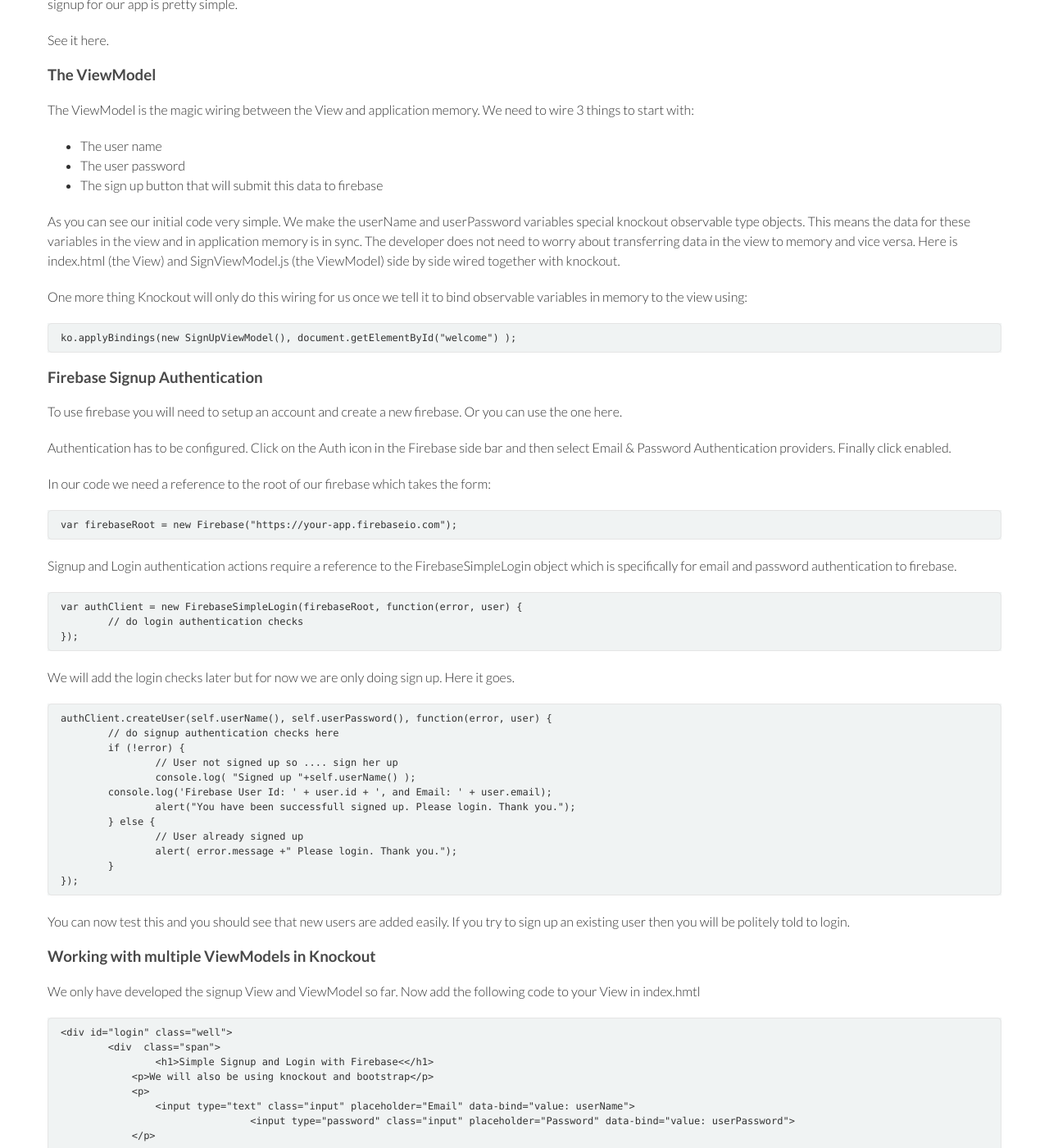
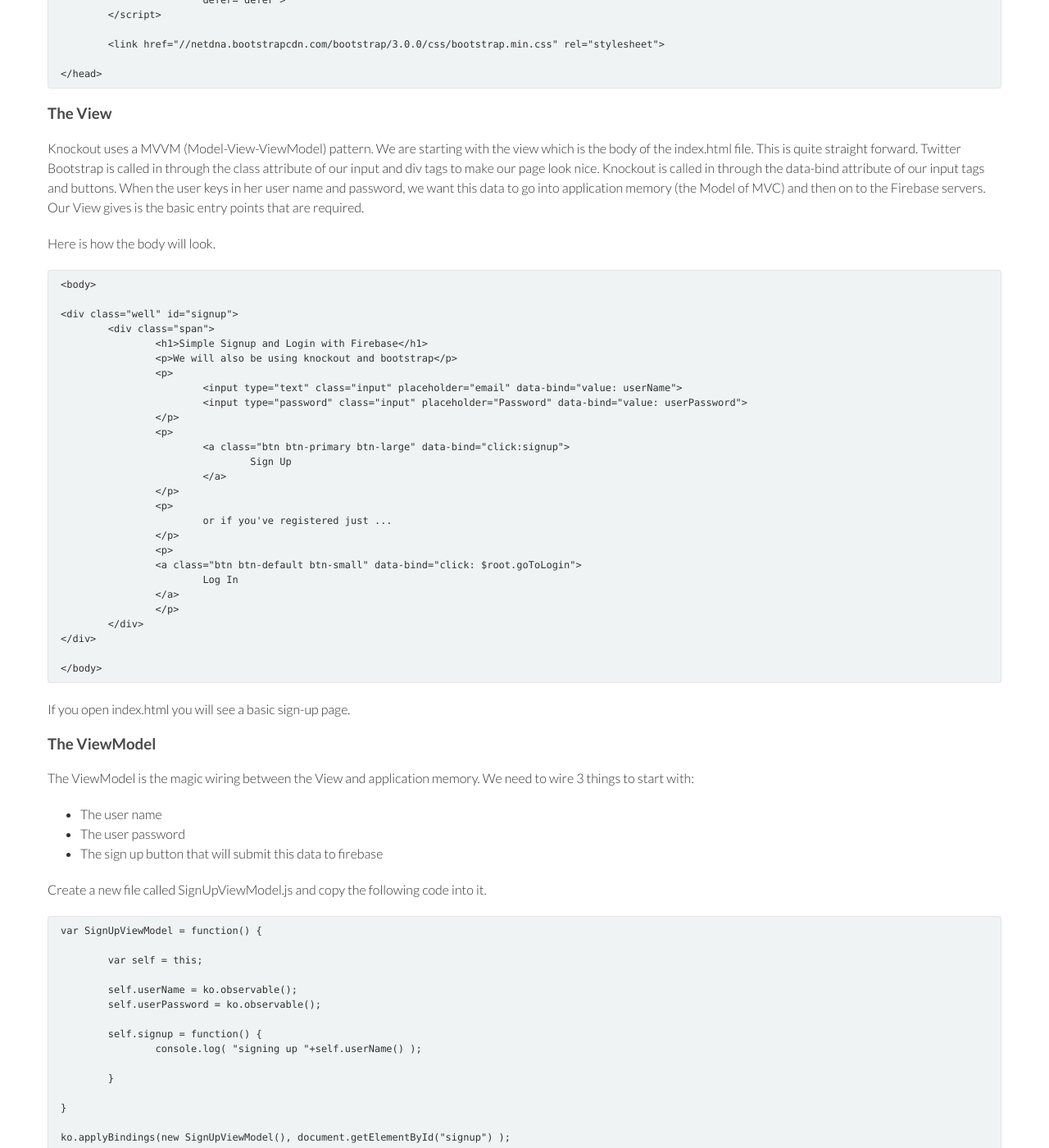
Before and after one commit to nigelkelly/nigelkelly.github.io, a Jekyll site: the page built from super-simple-signup-and-signin-with-firebase-and-knockout.md, in a window 1280 px wide and 1400 px high, scrolled down 914 px. Shown: the whole window at 82% size. Built offline with Jekyll 4.4.1, drawn with Linux system fonts in a browser that asks for light colours; a script that is not in the unit is left out; comment, search, counter and statistics services are not loaded; some of the changed text lies outside the part shown.

Commit message:
auth post

```diff
--- a/super-simple-signup-and-signin-with-firebase-and-knockout.md
+++ b/super-simple-signup-and-signin-with-firebase-and-knockout.md
@@ -15,7 +15,7 @@
 
 ### Setting up index.html
 
-We will get the javascript libraries we need using script tags. I cannot stand requirejs. It is too complex for my needs. If I ever work on a big app then I will look into using it but I cannot see the need for it in hobby apps.
+We will get the javascript libraries we need using script tags. I find requirejs is too complex for my needs. So I will set up the javascript and css through my head tags.
 
 So here are the scripts we need:
 * Knockout - so I can bind my application memory to my html view in an organised and simple way
@@ -25,18 +25,66 @@
 
 And then throw in bootstrap so it will look presentable.
 
-Here is how it looks.
+Here is how the head in index.hmtl looks.
+
+	<head>
+
+		<script type='text/javascript'
+				src="http://ajax.aspnetcdn.com/ajax/knockout/knockout-2.2.1.js">
+		</script>
+		<script type='text/javascript'
+				src='https://cdn.firebase.com/v0/firebase.js'>
+		</script>
+		<script type='text/javascript'
+				src='https://cdn.firebase.com/v0/firebase-simple-login.js'>
+		</script>
+		<script type='text/javascript'
+				src="js/SignUpViewModel.js"
+				defer="defer">
+		</script>
+
+		<link href="//netdna.bootstrapcdn.com/bootstrap/3.0.0/css/bootstrap.min.css" rel="stylesheet">
+
+	</head>
+
 
 ### The View
 
 Knockout uses a MVVM (Model-View-ViewModel) pattern. We are starting with the view which is the body of the index.html file. This is quite straight forward.
 Twitter Bootstrap is called in through the class attribute of our input and div tags to make our page look nice. Knockout is called in through the data-bind attribute of our input tags and buttons. When the user keys in her user name and password, we want this data to go into application memory (the Model of MVC) and then on to the Firebase servers. Our View gives is the basic entry points that are required.
 
-### The Model
+Here is how the body will look.
 
-The Model is the data structure that we will hold in app memory so that the user can talk to firebase via the medium of our app views. The model for a new user that wishes to signup for our app is pretty simple.
 
-See it here.
+	<body>
+
+	<div class="well" id="signup">
+		<div class="span">
+			<h1>Simple Signup and Login with Firebase</h1>
+			<p>We will also be using knockout and bootstrap</p>
+			<p>
+				<input type="text" class="input" placeholder="email" data-bind="value: userName">
+				<input type="password" class="input" placeholder="Password" data-bind="value: userPassword">
+			</p>
+			<p>
+				<a class="btn btn-primary btn-large" data-bind="click:signup">
+					Sign Up
+				</a>
+			</p>
+			<p>
+				or if you've registered just ...
+			</p>
+			<p>
+			<a class="btn btn-default btn-small" data-bind="click: $root.goToLogin">
+				Log In
+			</a>
+			</p>
+		</div>
+	</div>
+
+	</body>
+
+If you open index.html you will see a basic sign-up page.
 
 ### The ViewModel
 
@@ -45,14 +93,30 @@
 * The user password
 * The sign up button that will submit this data to firebase
 
-As you can see our initial code very simple. We make the userName and userPassword variables special knockout observable type objects. This means the data for these variables in the view and in application memory is in sync. The developer does not need to worry about transferring data in the view to memory and vice versa. Here is index.html (the View) and SignViewModel.js (the ViewModel) side by side wired together with knockout.
+Create a new file called SignUpViewModel.js and copy the following code into it.
 
 
+	var SignUpViewModel = function() {
 
-One more thing Knockout will only do this wiring for us once we tell it to bind observable variables in memory to the view using:
+		var self = this;
 
-	ko.applyBindings(new SignUpViewModel(), document.getElementById("welcome") );
+		self.userName = ko.observable();
+		self.userPassword = ko.observable();
 
+		self.signup = function() {
+			console.log( "signing up "+self.userName() );
+
+		}
+
+	}
+
+	ko.applyBindings(new SignUpViewModel(), document.getElementById("signup") );
+
+Now fire up index.html in your browser. Fill out your user name and click sign-up. Nothing will happen other than the user-name getting logged to the console. This verifies knockout is working. We still need to implement firebase authentication.
+
+As you can see our initial code is very simple. We make the userName and userPassword variables special knockout observable type objects. This means the data for these variables in the view and in application memory is in sync. The developer does not need to worry about transferring data in the view to memory and vice versa. Here is index.html (the View) and SignViewModel.js (the ViewModel) side by side wired together with knockout.
+
+![alt text](images/signup-signin/index-viewmodel-wiring.png "Knockout viewmodel view wiring image")
 
 ### Firebase Signup Authentication
 
@@ -61,38 +125,57 @@
 Authentication has to be configured. Click on the Auth icon in the Firebase side bar and then select Email & Password Authentication
 providers. Finally click enabled.
 
-In our code we need a reference to the root of our firebase which takes the form:
-
-	var firebaseRoot = new Firebase("https://your-app.firebaseio.com");
-
-Signup and Login authentication actions require a reference to the FirebaseSimpleLogin object which is specifically for email and password
+In our code we need a reference to the root of our firebase and to the FirebaseSimpleLogin object which is specifically for email and password
 authentication to firebase.
 
-	var authClient = new FirebaseSimpleLogin(firebaseRoot, function(error, user) {
-	 	// do login authentication checks
-	});
+	var SignUpViewModel = function() {
 
-We will add the login checks later but for now we are only doing sign up. Here it goes.
+		var firebaseRoot = new Firebase("https://your-app.firebaseio.com");
 
-	authClient.createUser(self.userName(), self.userPassword(), function(error, user) {
-	 	// do signup authentication checks here
-		if (!error) {
-			// User not signed up so .... sign her up
-			console.log( "Signed up "+self.userName() );
-	    	console.log('Firebase User Id: ' + user.id + ', and Email: ' + user.email);
-			alert("You have been successfull signed up. Please login. Thank you.");
-	  	} else {
-			// User already signed up
-			alert( error.message +" Please login. Thank you.");
-		}
-	});
+		var authClient = new FirebaseSimpleLogin(firebaseRoot, function(error, user) {
+		 	// do login authentication checks
+		});
+
+		.
+		.
+		.
+
+	}
+
+We will add the login checks later but for now we are only doing sign up. Add the following code to the signup function.
+
+
+	self.signup = function() {
+
+		console.log( "signing up "+self.userName() );
+
+		authClient.createUser(self.userName(), self.userPassword(), function(error, user) {
+		 	// do signup authentication checks here
+			if (!error) {
+				// User not signed up so .... sign her up
+				console.log( "Signed up "+self.userName() );
+		    	console.log('Firebase User Id: ' + user.id + ', and Email: ' + user.email);
+				alert("You have been successfull signed up. Please login. Thank you.");
+		  	} else {
+				// User already signed up
+				alert( error.message +" Please login. Thank you.");
+			}
+		});
+
+	}
 
 You can now test this and you should see that new users are added easily. If you try to sign up an existing user then you will be politely told to login.
 
+You can download a full working example of the code we have written so far here.
+
 ### Working with multiple ViewModels in Knockout
 
-We only have developed the signup View and ViewModel so far. Now add the following code to your View in index.hmtl
+We only have developed the sign-up View and ViewModel so far. Now add the following code to your in index.hmtl just before the closing body tag.
 
+	<body>
+	.
+	.
+	.
 	<div id="login" class="well">
 		<div  class="span">
 		  	<h1>Simple Signup and Login with Firebase<</h1>
@@ -109,8 +192,9 @@
 		</div>
 	</div>
 
+	</body>
 
-This is very similar to the signup View. If you refresh you will now see two sections. One for signup and one for login. But we would rather have a new login page and make the signup page disappear. To do this we need to put in place a mechanism that will allow us to talk to both views at the same time so we can tell one to disappear and the other to display as required. We will create a new file called ViewModels.js
+This is very similar to the signup View. If you refresh you will now see two sections. One for signup and one for login. But we would rather have a new login page and make the signup page disappear when we click login. To do this we need to put in place a mechanism that will allow us to talk to both views at the same time so we can tell one to disappear and the other to display as required. We will create a new file called ViewModels.js
 
 	var ViewModels = {
 	    signupVM : new SignUpViewModel(true),
@@ -120,7 +204,9 @@
 
 	ko.applyBindings(ViewModels);
 
-Remember to add this file to the head your index.html It will be the last file as SignUpViewModel.js and LoginViewModel.js must be available. ko.applyBindings is called on both view models on initialization so that all our wiring is in place. We need to edit index.html as follows:
+Remember to add this file to the head your index.html It will be the last file as SignUpViewModel.js and LoginViewModel.js must be available. ko.applyBindings is called on both view models on initialization so that all our wiring is in place. **Remove the ko.applyBindings call in SignUpViewModel.js.**
+
+We now need to edit index.html as follows:
 
 	<body>
 
@@ -167,7 +253,16 @@
 
 	</body>
 
-The main thing to note is how we make explicit references to each ViemModel in the html. For example, on clicking the signup button we explicitly call signupVM.signup instead of just signup. We need to specify the ViewModel so we can access its particular functions and properties. The important thing is that we can now make a call to the login ViewModel from the signup View. The function loginVM.makeVisible is called when we click the login button in the sigup view. Let us now look at the code in login.makeVisible
+The main thing to note is how we make explicit references to each ViemModel in the html. For example, on clicking the signup button we explicitly call signupVM.signup instead of just signup. We need to specify the ViewModel so we can access its particular functions and properties. The important thing is that we can now make a call to the login ViewModel from the signup View. The function loginVM.makeVisible is called when we click the login button in the sign-up view.
+
+The other important point is that we are making use of a new knockout piece of wiring called visible.
+
+	<div id="login" class="well" data-bind="visible: loginVM.isVisible">
+
+If the function loginVM.isVisible returns true then the the login view will render itself visible to the user.
+
+
+Let us now look at the code in login.makeVisible
 
 	self.makeVisible = function() {
 		self.isVisible(true);
```
Also changed, not shown: images/signup-signin/index-viewmodel-wiring.png (added), 1 other file.
